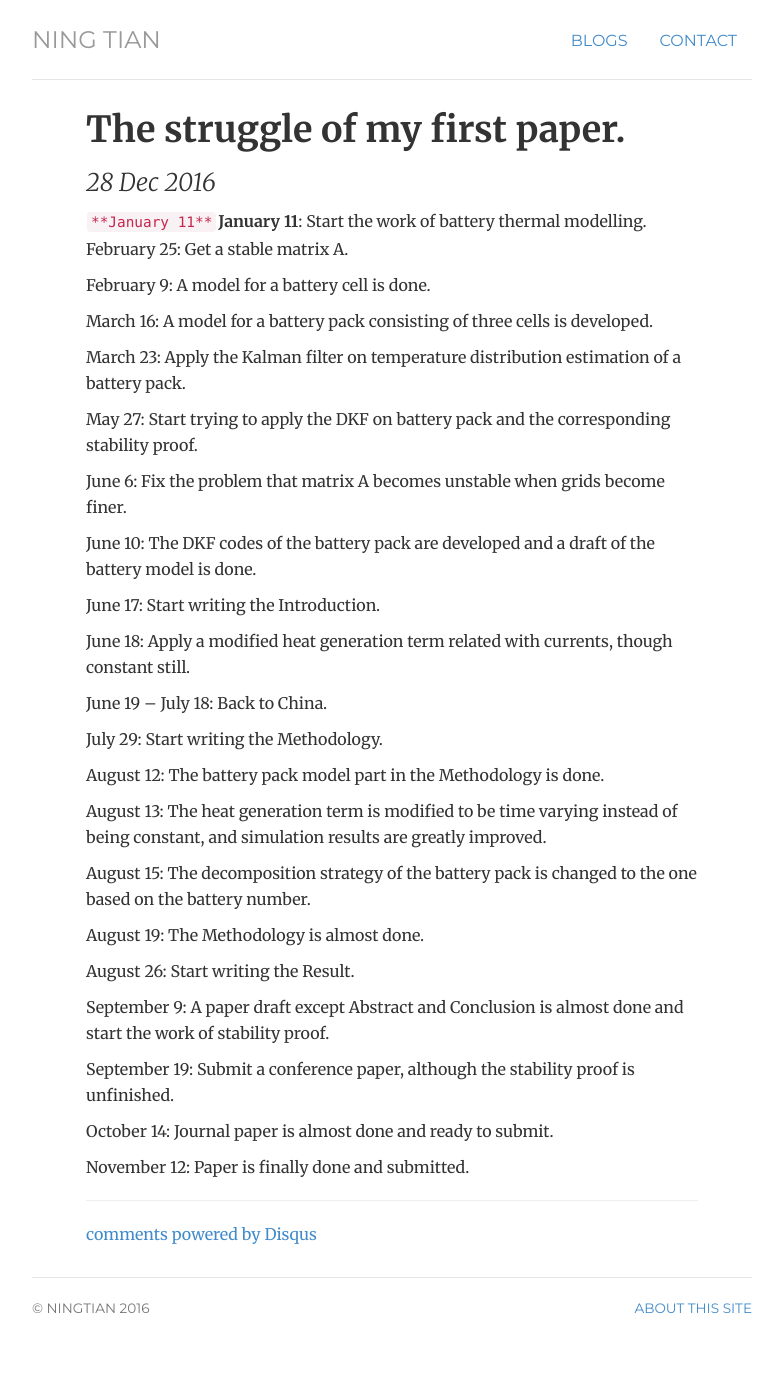
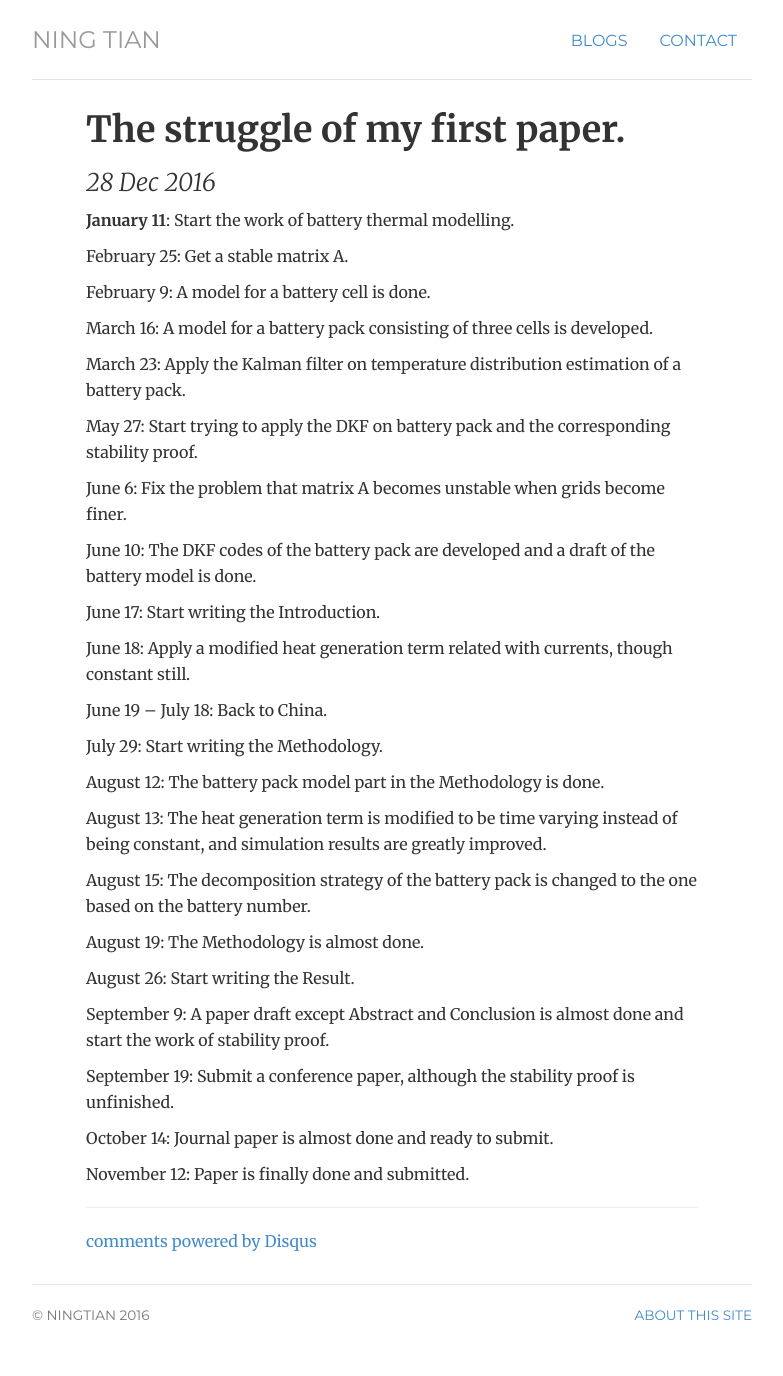
Before and after one commit to ningtian/ningtian.github.io, a Jekyll site: the page built from _posts/2016-12-28-ning-tian-launched.md, in a window 1280 px wide. Shown: the whole page, without its empty margins (248-1031 px from the left). Built offline with Jekyll 4.4.1, drawn with Linux system fonts in a browser that asks for light colours; comment, search, counter and statistics services are not loaded.

Commit message:
Update 2016-12-28-ning-tian-launched.md

```diff
--- a/_posts/2016-12-28-ning-tian-launched.md
+++ b/_posts/2016-12-28-ning-tian-launched.md
@@ -6,7 +6,7 @@ title: "The struggle of my first paper."
 
 
 
-|`**January 11**`|**January 11**: Start the work of battery thermal modelling.
+**January 11**: Start the work of battery thermal modelling.
 
 February 25: Get a stable matrix A.
 
```
